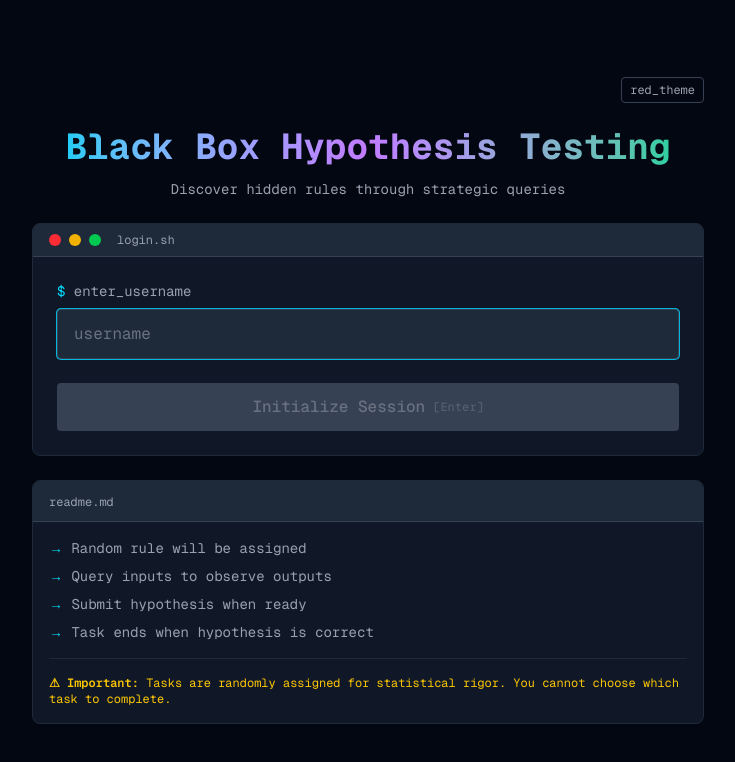
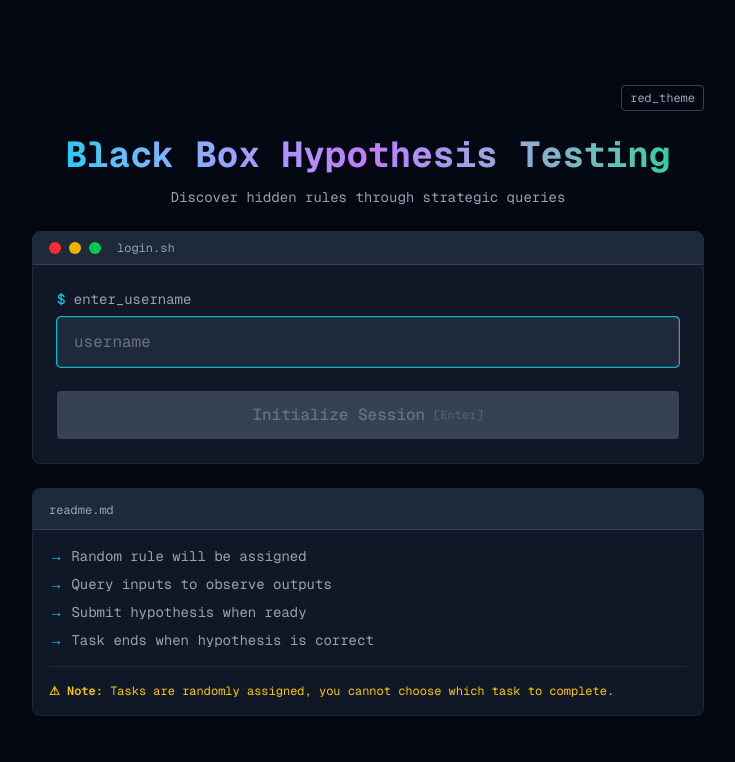
Before and after one commit to dzhang3701/dzhang3701.github.io, a Next.js app: page / in a window 1280 px wide. Shown: the top 762 px of the page, without its empty margins (272-1007 px from the left). Built offline with nearby package versions, Linux system fonts and the light colour scheme.

Commit message:
Simplify message and improve error handling
- Changed message to 'Tasks are randomly assigned, you cannot choose which task to complete'
- Add proper error checking for API responses
- Show detailed error messages to help debug issues
- Check for both HTTP errors and error fields in response

```diff
--- a/app/page.tsx
+++ b/app/page.tsx
@@ -101,7 +101,7 @@ export default function Home() {
             </div>
             <div className="mt-4 pt-4 border-t border-gray-800">
               <div className="text-xs font-mono text-yellow-400">
-                <span className="font-semibold">⚠ Important:</span> Tasks are randomly assigned for statistical rigor. You cannot choose which task to complete.
+                <span className="font-semibold">⚠ Note:</span> Tasks are randomly assigned, you cannot choose which task to complete.
               </div>
             </div>
           </div>
--- a/app/task/page.tsx
+++ b/app/task/page.tsx
@@ -129,7 +129,15 @@ export default function TaskPage() {
           })
         });
 
+        if (!res.ok) {
+          throw new Error(`API error: ${res.status} ${res.statusText}`);
+        }
+
         const data = await res.json();
+
+        if (data.error) {
+          throw new Error(data.error);
+        }
 
         // Store task_id and task_category in the data
         data.task_id = selectedTask.task_id;
@@ -142,7 +150,7 @@ export default function TaskPage() {
       })
       .catch(err => {
         console.error('Error starting task:', err);
-        alert('Failed to start task. Please try again.');
+        alert(`Failed to start task: ${err.message}\n\nPlease try again.`);
         router.push('/levels');
       });
   }, [router]);
```
